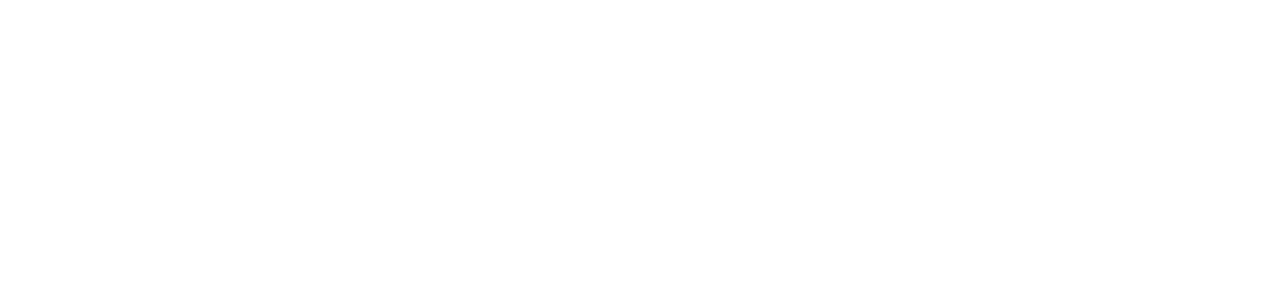
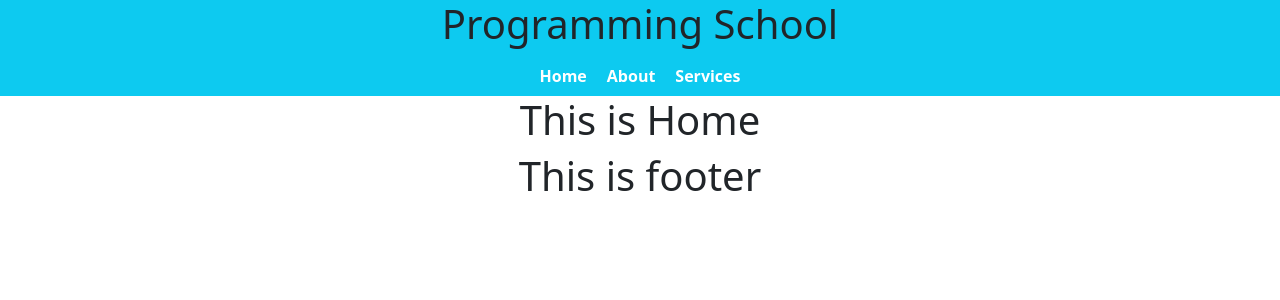
Before and after one commit to Rony163/programming-school, a React (Create React App) app: page / in a window 1280 px wide. Shown: the top 300 px of the page. Built offline with nearby package versions, Linux system fonts and the light colour scheme.

Commit message:
header added

```diff
--- a/src/App.js
+++ b/src/App.js
@@ -1,9 +1,36 @@
+import { BrowserRouter as Router, Switch, Route } from 'react-router-dom';
 import './App.css';
+import About from './components/About/About';
+import Footer from './components/Footer/Footer';
+import Header from './components/Header/Header';
+import Home from './components/Home/Home';
+import NotFound from './components/NotFound/NotFound';
+import Services from './components/Services/Services';
 
 function App() {
   return (
     <div className="App">
-
+      <Router>
+        <Header></Header>
+        <Switch>
+          <Route path="/home">
+            <Home></Home>
+          </Route>
+          <Route path="/about">
+            <About></About>
+          </Route>
+          <Route path="/services">
+            <Services></Services>
+          </Route>
+          <Route exact path="/">
+            <Home></Home>
+          </Route>
+          <Route path="*">
+            <NotFound></NotFound>
+          </Route>
+        </Switch>
+        <Footer></Footer>
+      </Router>
     </div>
   );
 }
--- /dev/null
+++ b/src/components/Header/Header.css
@@ -0,0 +1,10 @@
+.nav-link a{
+    text-decoration: none;
+    margin: 10px;
+    color: white;
+    font-weight: 700;
+}
+.nav-link a:hover{
+    background-color: blueviolet;
+    padding: 10px;
+}
--- a/src/components/Header/Header.js
+++ b/src/components/Header/Header.js
@@ -1,9 +1,16 @@
 import React from 'react';
+import { Link } from 'react-router-dom';
+import './Header.css';
 
 const Header = () => {
     return (
-        <div>
-            <h1>This is Header</h1>
+        <div className="bg-info">
+            <h1 className="">Programming School</h1>
+            <nav className="nav-link">
+                <Link to="/home">Home</Link>
+                <Link to="/about">About</Link>
+                <Link to="/services">Services</Link>
+            </nav>
         </div>
     );
 };
```
